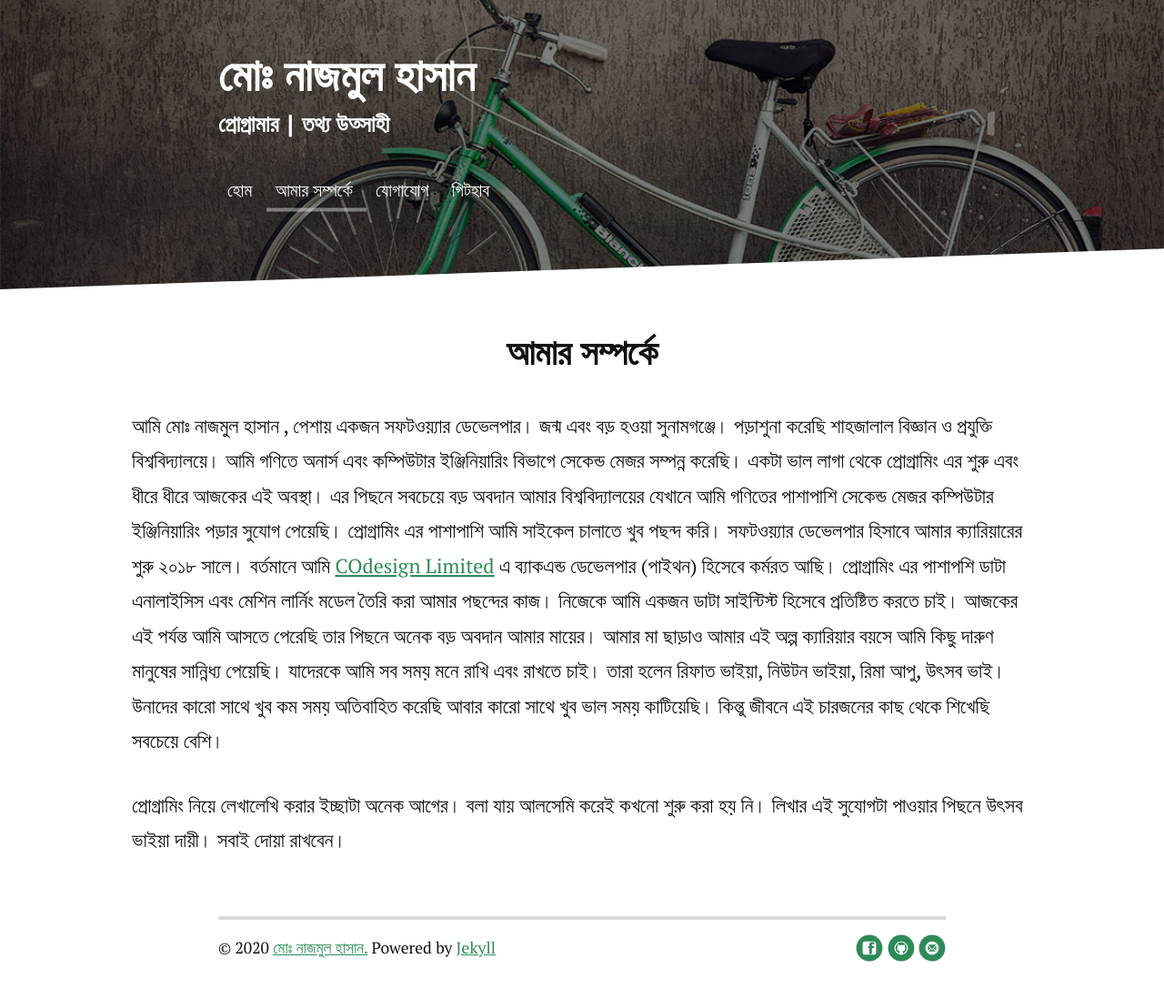
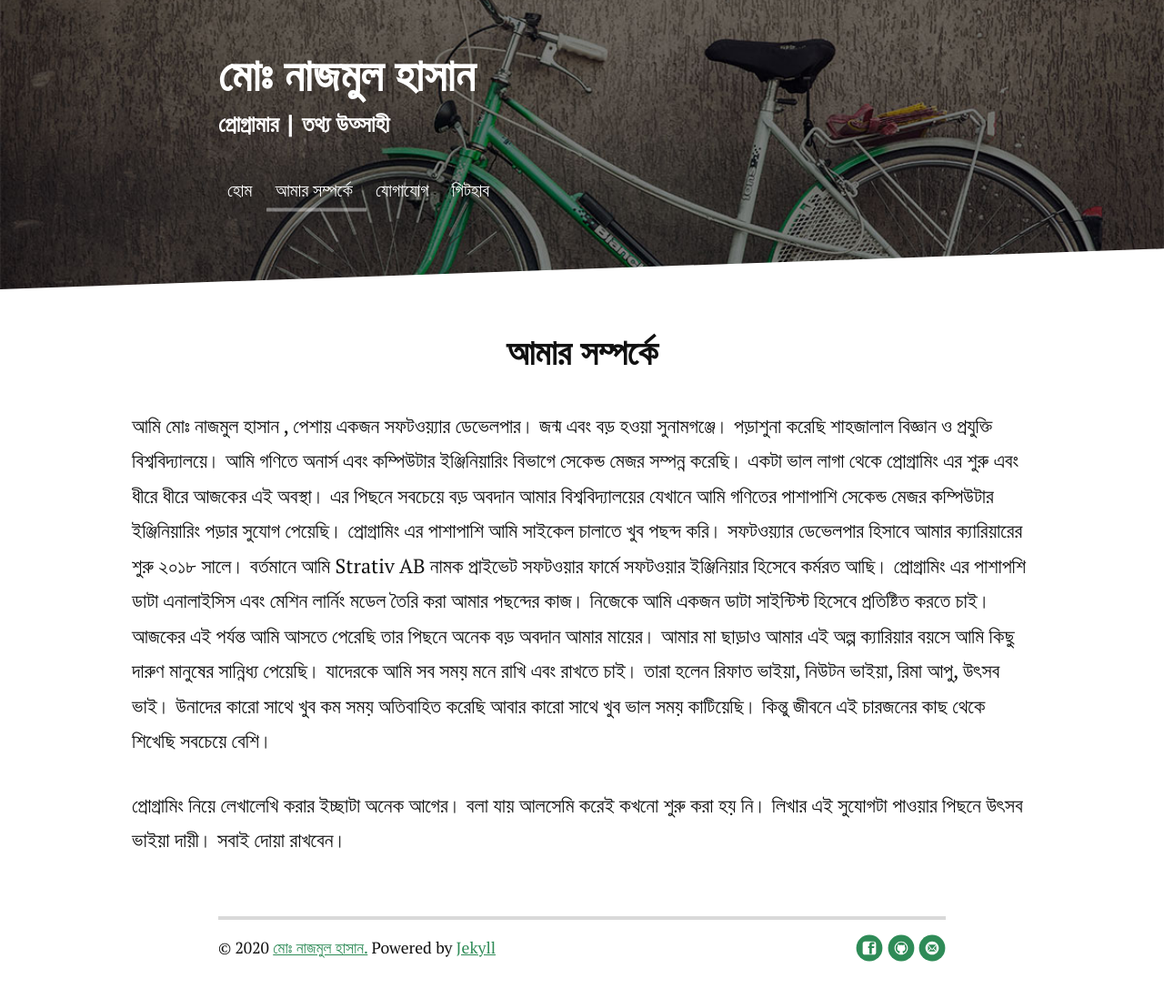
Before and after one commit to farhapartex/farhapartex.github.io, a Jekyll site: the page built from about.md, in a window 1280 px wide. Shown: the whole page at 91% size. Built offline with Jekyll 4.4.1, drawn with Linux system fonts in a browser that asks for light colours; nearby versions of some CDN libraries.

Commit message:
Update from Forestry.io farhapartex@gmail.com updated about.md

```diff
--- a/about.md
+++ b/about.md
@@ -5,10 +5,7 @@
 ---
 ### <center class="pageTitle">আমার সম্পর্কে</center>
 
-আমি মোঃ নাজমুল হাসান , পেশায় একজন সফটওয়্যার ডেভেলপার। জন্ম এবং বড় হওয়া সুনামগঞ্জে। পড়াশুনা করেছি শাহজালাল বিজ্ঞান ও প্রযুক্তি বিশ্ববিদ্যালয়ে। আমি গণিতে অনার্স এবং কম্পিউটার ইঞ্জিনিয়ারিং বিভাগে সেকেন্ড মেজর সম্পন্ন করেছি। একটা ভাল লাগা থেকে প্রোগ্রামিং এর শুরু এবং ধীরে ধীরে আজকের এই অবস্থা। এর পিছনে সবচেয়ে বড় অবদান আমার বিশ্ববিদ্যালয়ের যেখানে আমি গণিতের পাশাপাশি সেকেন্ড মেজর কম্পিউটার ইঞ্জিনিয়ারিং পড়ার সুযোগ পেয়েছি।
-প্রোগ্রামিং এর পাশাপাশি আমি সাইকেল চালাতে খুব পছন্দ করি।
-সফটওয়্যার ডেভেলপার হিসাবে আমার ক্যারিয়ারের শুরু ২০১৮ সালে। বর্তমানে আমি <a href="https://codesign.com.bd">COdesign Limited</a> এ ব্যাকএন্ড ডেভেলপার (পাইথন) হিসেবে কর্মরত আছি। প্রোগ্রামিং এর পাশাপশি ডাটা এনালাইসিস এবং মেশিন লার্নিং মডেল তৈরি করা আমার পছন্দের কাজ। নিজেকে আমি একজন ডাটা সাইন্টিস্ট হিসেবে প্রতিষ্টিত করতে চাই।
-আজকের এই পর্যন্ত আমি আসতে পেরেছি তার পিছনে অনেক বড় অবদান আমার মায়ের। আমার মা ছাড়াও আমার এই অল্প ক্যারিয়ার বয়সে আমি কিছু দারুণ মানুষের সান্নিধ্য পেয়েছি। যাদেরকে আমি সব সময় মনে রাখি এবং রাখতে চাই। তারা হলেন রিফাত ভাইয়া, নিউটন ভাইয়া, রিমা আপু, উৎসব ভাই। উনাদের কারো সাথে খুব কম সময় অতিবাহিত করেছি আবার কারো সাথে খুব ভাল সময় কাটিয়েছি। কিন্তু জীবনে এই চারজনের কাছ থেকে শিখেছি সবচেয়ে বেশি।
+আমি মোঃ নাজমুল হাসান , পেশায় একজন সফটওয়্যার ডেভেলপার। জন্ম এবং বড় হওয়া সুনামগঞ্জে। পড়াশুনা করেছি শাহজালাল বিজ্ঞান ও প্রযুক্তি বিশ্ববিদ্যালয়ে। আমি গণিতে অনার্স এবং কম্পিউটার ইঞ্জিনিয়ারিং বিভাগে সেকেন্ড মেজর সম্পন্ন করেছি। একটা ভাল লাগা থেকে প্রোগ্রামিং এর শুরু এবং ধীরে ধীরে আজকের এই অবস্থা। এর পিছনে সবচেয়ে বড় অবদান আমার বিশ্ববিদ্যালয়ের যেখানে আমি গণিতের পাশাপাশি সেকেন্ড মেজর কম্পিউটার ইঞ্জিনিয়ারিং পড়ার সুযোগ পেয়েছি। প্রোগ্রামিং এর পাশাপাশি আমি সাইকেল চালাতে খুব পছন্দ করি। সফটওয়্যার ডেভেলপার হিসাবে আমার ক্যারিয়ারের শুরু ২০১৮ সালে। বর্তমানে আমি Strativ AB নামক প্রাইভেট সফটওয়ার ফার্মে সফটওয়ার ইঞ্জিনিয়ার হিসেবে  কর্মরত আছি। প্রোগ্রামিং এর পাশাপশি ডাটা এনালাইসিস এবং মেশিন লার্নিং মডেল তৈরি করা আমার পছন্দের কাজ। নিজেকে আমি একজন ডাটা সাইন্টিস্ট হিসেবে প্রতিষ্টিত করতে চাই। আজকের এই পর্যন্ত আমি আসতে পেরেছি তার পিছনে অনেক বড় অবদান আমার মায়ের। আমার মা ছাড়াও আমার এই অল্প ক্যারিয়ার বয়সে আমি কিছু দারুণ মানুষের সান্নিধ্য পেয়েছি। যাদেরকে আমি সব সময় মনে রাখি এবং রাখতে চাই। তারা হলেন রিফাত ভাইয়া, নিউটন ভাইয়া, রিমা আপু, উৎসব ভাই। উনাদের কারো সাথে খুব কম সময় অতিবাহিত করেছি আবার কারো সাথে খুব ভাল সময় কাটিয়েছি। কিন্তু জীবনে এই চারজনের কাছ থেকে শিখেছি সবচেয়ে বেশি।
 
 প্রোগ্রামিং নিয়ে লেখালেখি করার ইচ্ছাটা অনেক আগের। বলা যায় আলসেমি করেই কখনো শুরু করা হয় নি। লিখার এই সুযোগটা পাওয়ার পিছনে উৎসব ভাইয়া দায়ী।
 সবাই দোয়া রাখবেন।
```
